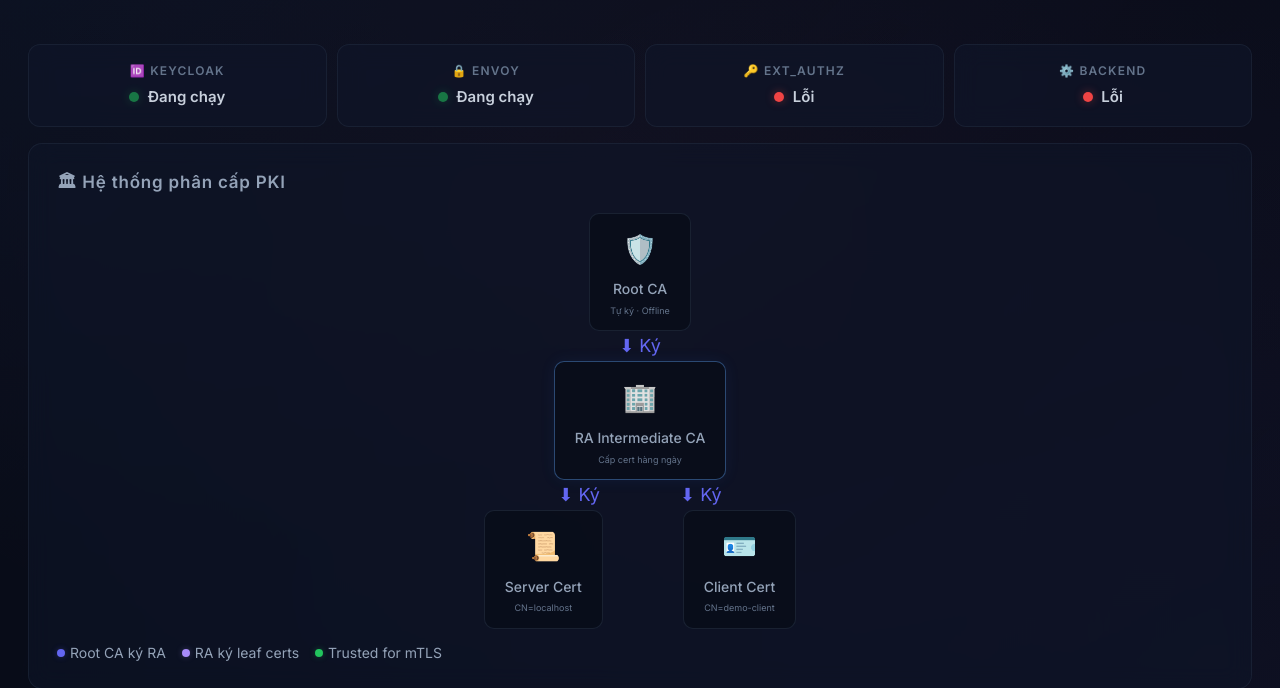
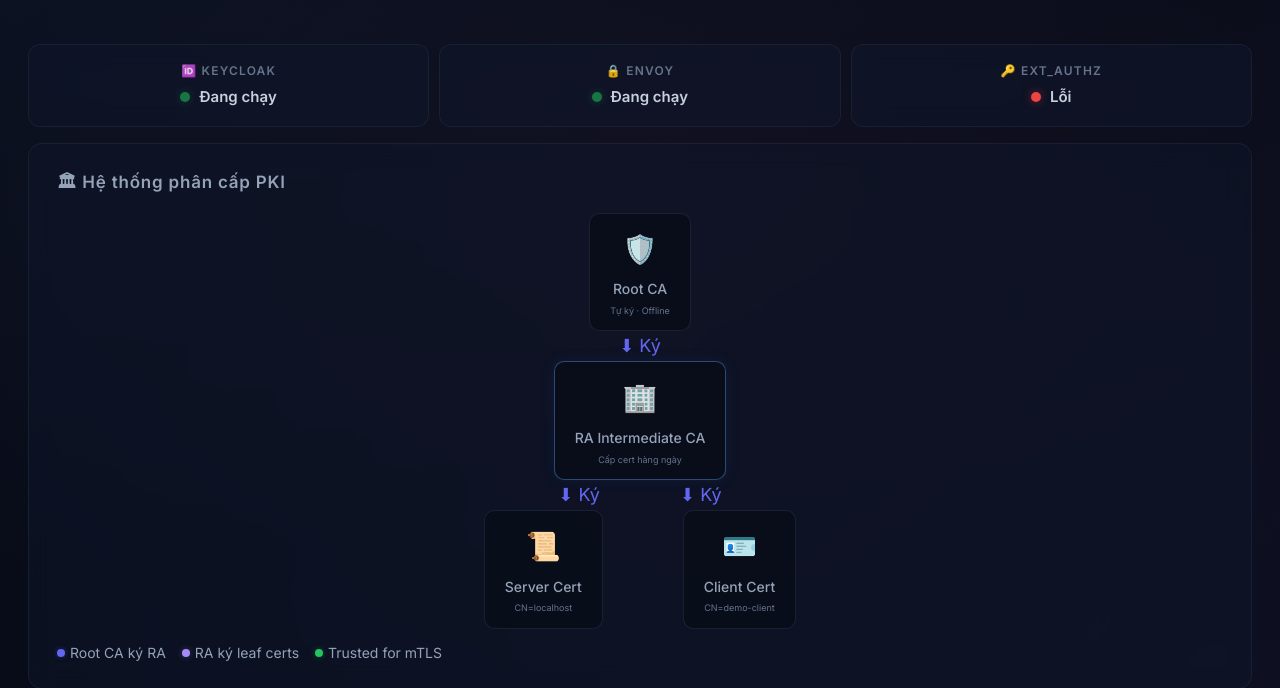
Before and after one commit to dangvanhoang1711/Zero-Trust-API-mTLS, a Flask app: page / in a window 1280 px wide. Shown: the part 193-881 px from the top of the page. Run offline with Flask 3, Linux system fonts and the light colour scheme; data that the repository does not hold is empty.

Commit message:
fix: remove Backend status card from UI

```diff
--- a/project_root/dashboard/templates/index.html
+++ b/project_root/dashboard/templates/index.html
@@ -400,7 +400,6 @@
     <div class="status-card"><div class="name">🆔 Keycloak</div><div class="status-text"><span class="indicator loading"></span> Đang kiểm tra...</div></div>
     <div class="status-card"><div class="name">🔒 Envoy</div><div class="status-text"><span class="indicator loading"></span> Đang kiểm tra...</div></div>
     <div class="status-card"><div class="name">🔑 ext_authz</div><div class="status-text"><span class="indicator loading"></span> Đang kiểm tra...</div></div>
-    <div class="status-card"><div class="name">⚙️ Backend</div><div class="status-text"><span class="indicator loading"></span> Đang kiểm tra...</div></div>
   </div>
 
 
@@ -961,7 +960,7 @@
     const r = await fetch('/api/status');
     const data = await r.json();
     const cards = document.querySelectorAll('.status-card');
-    const svcs = ['keycloak', 'envoy', 'ext_authz', 'backend'];
+    const svcs = ['keycloak', 'envoy', 'ext_authz'];
     svcs.forEach((s,i) => {
       const info = data[s]||{};
       const dot = cards[i].querySelector('.indicator');
@@ -969,7 +968,7 @@
       if (info.status==='ok') { dot.className='indicator ok'; txt.innerHTML = '<span class="indicator ok"></span> Đang chạy'; }
       else { dot.className='indicator error'; txt.innerHTML = '<span class="indicator error"></span> ' + (info.error||'Lỗi'); }
     });
-    ['keycloak','envoy','ext_authz','backend'].forEach(s => {
+    ['keycloak','envoy','ext_authz'].forEach(s => {
       const el = document.getElementById('arch-'+s);
       if (el && data[s]?.status==='ok') el.classList.add('success');
     });
```
